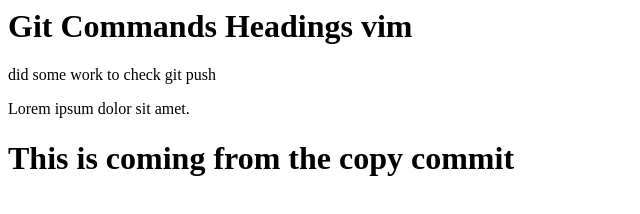
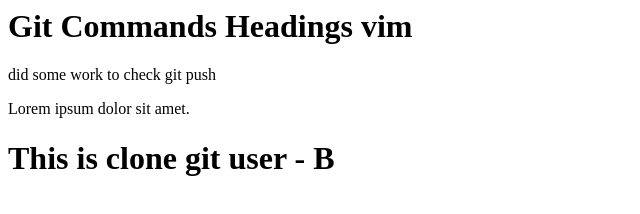
Before and after one commit to Sami823311/git, a plain HTML site: page index.html in a window 1280 px wide. Shown: the whole page, without its empty margins (0-640 px from the left). Drawn offline with Linux system fonts and the light colour scheme.

Commit message:
clone git user - A commited

```diff
--- a/index.html
+++ b/index.html
@@ -2,4 +2,4 @@
 <p> did some work to check git push </p>
 <p>Lorem ipsum dolor sit amet.</p>
 
-<h1>This is coming from the copy commit</h1>
+<h1>This is clone git user - B </h1>
```
